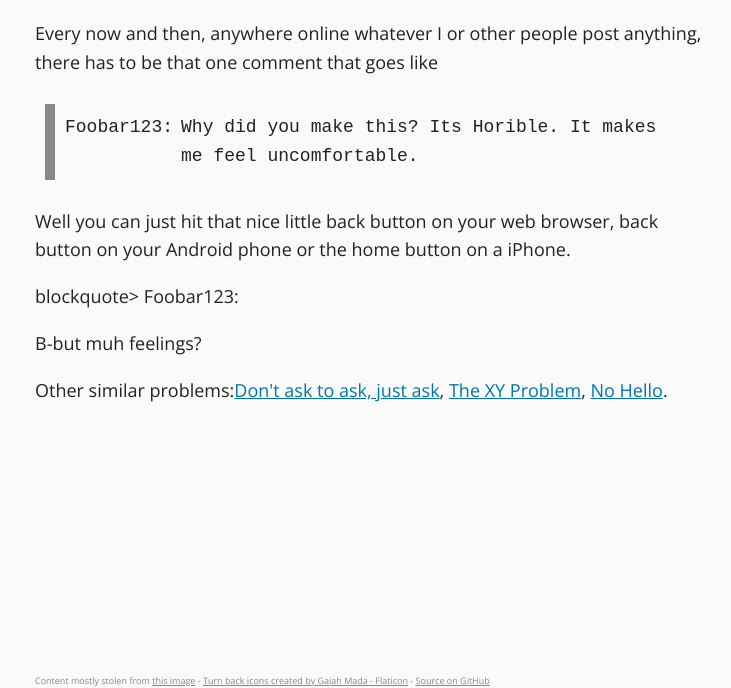
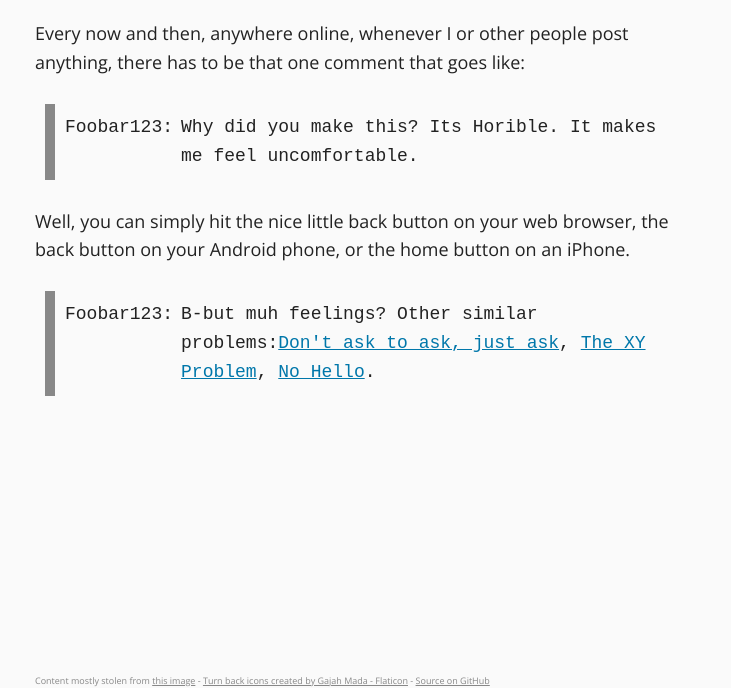
Before and after one commit to Wingzzzzy/justhitthebackbutton, a plain HTML site: page index.html in a window 1280 px wide. Shown: the part 112-800 px from the top of the page, without its empty margins (269-1000 px from the left). Drawn offline with nearby package versions, Linux system fonts and the light colour scheme.

Commit message:
Update index.html

```diff
--- a/index.html
+++ b/index.html
@@ -17,7 +17,7 @@
   <main>
     <h1>Just hit the back button</h1>
     <p>
-      Every now and then, anywhere online whatever I or other people post anything, there has to be that one comment that goes like
+      Every now and then, anywhere online, whenever I or other people post anything, there has to be that one comment that goes like:
     </p>
     <blockquote>
       <span class="name">Foobar123:</span>
@@ -25,9 +25,9 @@
         Why did you make this? Its Horible. It makes me feel uncomfortable.
       </p>
     </blockquote>
-    <p>Well you can just hit that nice little back button on your web browser,
-      back button on your Android phone or the home button on a iPhone.</p>
-      blockquote>
+    <p>Well, you can simply hit the nice little back button on your web browser,
+      the back button on your Android phone, or the home button on an iPhone.</p>
+      <blockquote>
       <span class="name">Foobar123:</span>
       <p class="message">
         B-but muh feelings?
```
